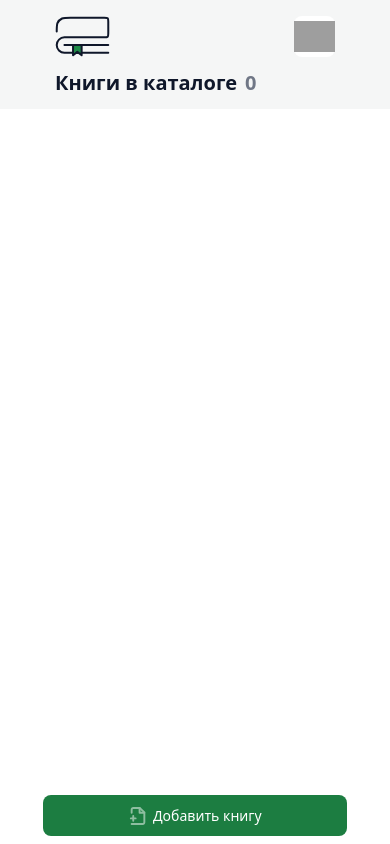
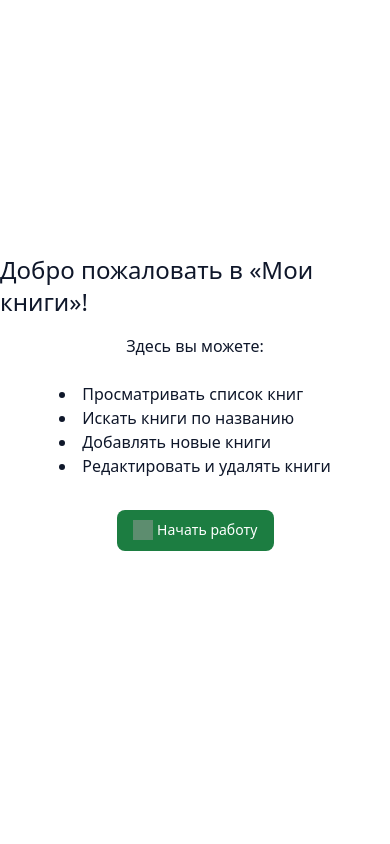
Before and after one commit to rykush/itmo_analytics, a Vue app: page /itmo_analytics/welcome in a window 390 px wide. Built offline with nearby package versions, Linux system fonts and the light colour scheme; grey boxes are pictures that could not be loaded.

Commit message:
update ym + fix

```diff
--- a/src/app/App.vue
+++ b/src/app/App.vue
@@ -1,121 +1,130 @@
 <script setup lang="ts">
 import AppButton from "@/shared/ui/AppButton.vue";
-  import {ref, computed, onMounted } from "vue";
+import { ref, computed, onMounted } from "vue";
+import { useRoute } from "vue-router";
 import AppDialog from "@/shared/ui/AppDialog.vue";
 import FormAdd from "@/features/add-book/formAdd.vue";
-  import BooksList from "@/pages/home/booksList.vue";
-  import { useBookStore} from "@/entities/book/bookStore.ts";
-  import { type bookData } from "@/entities/book/bookTypes.ts";
+import { useBookStore } from "@/entities/book/bookStore.ts";
 
-  const bookStore = useBookStore()
-  const dialogTarget = ref<InstanceType<typeof AppDialog>>()
-  const screenWidth = ref(window.innerWidth)
-  const isSearching = ref(false)
+const route = useRoute();
+const bookStore = useBookStore();
 
-  const showDialog = () => dialogTarget.value?.show()
-  const searchQuery = ref('');
+const dialogTarget = ref<InstanceType<typeof AppDialog>>();
+const screenWidth = ref(window.innerWidth);
+const isSearching = ref(false);
+
+const showDialog = () => dialogTarget.value?.show();
+
+const searchQuery = ref("");
+
+const isWelcomePage = computed(() => route.path === "/welcome");
 
 const truncatedSearchQuery = computed(() => {
   const maxLength = 20;
   return searchQuery.value.length > maxLength
-        ? searchQuery.value.slice(0, maxLength) + '...'
+    ? searchQuery.value.slice(0, maxLength) + "..."
     : searchQuery.value;
 });
 
-  const filteredBooks = computed(() => {
-    if (!searchQuery.value) {
-      return bookStore.books;
-    }
-
-    const query = searchQuery.value.toLowerCase();
-
-    return Object.fromEntries(
-        Object.entries(bookStore.books).filter(([, book]) => {
-          const typedBook = book as bookData;
-          return typedBook.name.toLowerCase().includes(query);
-        })
-    );
-  });
-
-  let lastWidth = window.innerWidth
+let lastWidth = window.innerWidth;
 
 const updateWidth = () => {
-    const newWidth = window.innerWidth
+  const newWidth = window.innerWidth;
   if (newWidth !== lastWidth) {
-      screenWidth.value = newWidth
-      lastWidth = newWidth
+    screenWidth.value = newWidth;
+    lastWidth = newWidth;
 
     if (screenWidth.value >= 320) {
-        isSearching.value = false
+      isSearching.value = false;
     }
   }
-  }
+};
 
 onMounted(() => {
-    bookStore.getBooks()
-    window.addEventListener('resize', updateWidth)
-    }
-  )
+  bookStore.getBooks();
+  window.addEventListener("resize", updateWidth);
+});
 </script>
 
 <template>
   <div class="h-screen w-full flex flex-col">
-    <div class="w-full py-4 flex flex-col items-center bg-layer">
+
+    <div
+      v-if="!isWelcomePage"
+      class="w-full py-4 flex flex-col items-center bg-layer"
+    >
       <div class="desktop:w-[944px] tablet:w-[624px] mobile:w-[424px] flex w-[280px] flex-col justify-center items-center">
+
         <div class="flex desktop:justify-center tablet:justify-center mobile:justify-center justify-between w-[280px] pb-4">
-          <img v-if="!isSearching"
+          <img
+            v-if="!isSearching"
             class="w-[55px] h-[41px]"
             src="../../public/logo.svg"
             alt="лого"
           />
-          <div v-if="screenWidth >= 480 || isSearching" class="relative desktop:ml-[25px] tablet:ml-[25px] mobile:ml-[17px] ">
+
+          <div
+            v-if="screenWidth >= 480 || isSearching"
+            class="relative desktop:ml-[25px] tablet:ml-[25px] mobile:ml-[17px]"
+          >
             <div class="absolute z-50 inset-y-0 left-0 pl-3 flex items-center">
-              <img v-if="screenWidth >= 480" class="text-accent" src="../shared/icons/search.svg" alt=""/>
-              <img v-if="isSearching"
+              <img v-if="screenWidth >= 480" src="../shared/icons/search.svg" />
+              <img
+                v-if="isSearching"
                 class="w-[20px] cursor-pointer"
                 src="../shared/icons/xModal.svg"
-                   alt="закрыть_поле_ввода"
-                   @click="isSearching = !isSearching" />
-            </div>
-            <input v-if="isSearching || screenWidth >= 480"
-                   class="relative z-0 desktop:w-[864px] tablet:w-[544px] mobile:w-[352px] w-[280px] h-[41px] pl-[36px]
-                          text-[14px] leading-6 rounded-lg font-Inter
-                          focus-visible:outline focus-visible:outline-green focus-visible:outline-2"
-                   :placeholder="screenWidth >= 480 ? 'Найти ту самую книгу' : ''"
-                   v-model="searchQuery"
+                @click="isSearching = false"
               />
             </div>
-          <button v-else-if="!isSearching"
-                  class="w-[41px] flex items-center justify-center bg-white rounded-lg cursor-pointer"
-                  @click="isSearching = !isSearching"
-          >
-            <img class="text-accent" src="../shared/icons/search.svg" alt=""/>
+
+            <input
+              v-model="searchQuery"
+              class="relative z-0 desktop:w-[864px] tablet:w-[544px] mobile:w-[352px] w-[280px] h-[41px] pl-[36px] text-[14px] leading-6 rounded-lg font-Inter focus-visible:outline focus-visible:outline-green focus-visible:outline-2"
+              placeholder="Найти книгу"
+            />
+          </div>
+
+          <button v-else @click="isSearching = true">
+            <img src="../shared/icons/search.svg" />
           </button>
         </div>
+
         <div class="flex justify-between w-full tablet:items-center">
-          <div class="flex items-start w-full justify-start">
-            <h1>Книги {{ searchQuery === '' ? 'в каталоге' : 'по запросу' }}</h1>
-            <h1 class="ml-2 text-accent">{{ searchQuery === '' ? bookStore.getBookCount() : '«' + truncatedSearchQuery + '»'}}</h1>
+          <div class="flex">
+            <h1>Книги в каталоге</h1>
+            <h1 class="ml-2 text-accent">
+              {{ bookStore.getBookCount() }}
+            </h1>
           </div>
-          <div class="min-w-[157px]" v-if="screenWidth >= 768">
-            <AppButton :isAdd="true" img-name="fileAdd" text="Добавить книгу" @click="showDialog"/>
+
+          <div v-if="screenWidth >= 768">
+            <div class="min-w-[157px]">
+              <AppButton
+                :isAdd="true"
+                img-name="fileAdd"
+                text="Добавить книгу"
+                @click="showDialog"
+              />
+            </div>
           </div>
         </div>
       </div>
     </div>
 
+    <div class="flex-1 overflow-y-auto flex flex-col items-center mt-4 mb-14">
       <router-view />
+    </div>
 
-    <div class="relative max-w-full overflow-y-auto w-full mt-4 desktop:mb-4 tablet:mb-4 mobile:mb-14 mb-14 flex flex-col items-center">
-      <div class="relative desktop:w-[944px] tablet:w-[624px] mobile:w-[424px] w-[280px] flex flex-col items-center">
-        <BooksList :filtered-books="filteredBooks"/>
-        <div v-if="searchQuery && Object.keys(filteredBooks).length === 0" class="w-full flex items-start">
-          <p class="text-[16px] text-accent leading-5">По вашему запросу ничего не найдено</p>
-        </div>
-      </div>
-      <div class="fixed mobile:w-[448px] w-[304px] bottom-2" v-if="screenWidth < 768">
-        <AppButton :isAdd="true" img-name="fileAdd" text="Добавить книгу" @click="showDialog"/>
-      </div>
+    <div
+      v-if="!isWelcomePage && screenWidth < 768"
+      class="fixed bottom-2 w-[304px]"
+    >
+      <AppButton
+        :isAdd="true"
+        img-name="fileAdd"
+        text="Добавить книгу"
+        @click="showDialog"
+      />
     </div>
 
     <AppDialog ref="dialogTarget">
@@ -126,6 +135,6 @@
 
 <style scoped>
 h1 {
-    @apply font-semibold text-xl leading-5
+  @apply font-semibold text-xl leading-5;
 }
 </style>
--- a/src/entities/book/bookStore.ts
+++ b/src/entities/book/bookStore.ts
@@ -30,9 +30,9 @@ export const useBookStore = defineStore('samples', () => {
     };
 
     const setBooks = () => {
-        localStorage.setItem('books', JSON.stringify(books.value))
+        localStorage.setItem('books', JSON.stringify(books.value));
         getBooks();
-    }
+    };
 
     const deleteBook = async (id: string) => {
         delete books.value[id];
--- /dev/null
+++ b/src/pages/home/Home.vue
@@ -0,0 +1,46 @@
+<script setup lang="ts">
+import { computed, ref } from "vue";
+import BooksList from "@/pages/home/booksList.vue";
+import { useBookStore } from "@/entities/book/bookStore";
+import { type bookData } from "@/entities/book/bookTypes";
+
+const bookStore = useBookStore();
+const searchQuery = ref('');
+
+const filteredBooks = computed(() => {
+  if (!searchQuery.value) return bookStore.books;
+
+  const query = searchQuery.value.toLowerCase();
+
+  return Object.fromEntries(
+    Object.entries(bookStore.books).filter(([, book]) => {
+      const typedBook = book as bookData;
+      return typedBook.name.toLowerCase().includes(query);
+    })
+  );
+});
+</script>
+
+<template>
+  <div class="relative max-w-full overflow-y-auto w-full flex flex-col items-center">
+
+    <div class="relative desktop:w-[944px] tablet:w-[624px] mobile:w-[424px] w-[280px] flex flex-col items-center">
+
+      <BooksList
+        :filtered-books="filteredBooks"
+        :search-query="searchQuery"
+      />
+
+      <div
+        v-if="searchQuery && Object.keys(filteredBooks).length === 0"
+        class="w-full flex items-start"
+      >
+        <p class="text-[16px] text-accent leading-5">
+          По вашему запросу ничего не найдено
+        </p>
+      </div>
+
+    </div>
+
+  </div>
+</template>
--- a/src/pages/home/booksList.vue
+++ b/src/pages/home/booksList.vue
@@ -8,6 +8,7 @@ import { useBookStore } from "@/entities/book/bookStore";
 const bookStore = useBookStore();
 
 defineProps<{
+  searchQuery: string;
   filteredBooks: Record<string, bookData>;
 }>();
 
@@ -52,14 +53,14 @@ const addToFavorite = (id: string) => {
         <div class="flex gap-2">
           <button @click="markAsRead(id)" class="w-8 h-8 flex items-center justify-center">
             <img
-              :src="book.isRead ? '../../src/shared/icons/readActive.svg' : '../../src/shared/icons/readInactive.svg'"
+              :src="book.isRead ? 'src/shared/icons/readActive.svg' : 'src/shared/icons/readInactive.svg'"
               :alt="book.isRead ? 'Прочитано' : 'Не прочитано'"
               class="w-5 h-5"
             />
           </button>
           <button @click="addToFavorite(id)" class="w-8 h-8 flex items-center justify-center">
             <img
-              :src="book.isFavorite ? '../../src/shared/icons/favoriteActive.svg' : '../../src/shared/icons/favoriteInactive.svg'"
+              :src="book.isFavorite ? 'src/shared/icons/favoriteActive.svg' : 'src/shared/icons/favoriteInactive.svg'"
               :alt="book.isFavorite ? 'В избранном' : 'Добавить в избранное'"
               class="w-5 h-5"
             />
--- a/src/pages/welcome/Welcome.vue
+++ b/src/pages/welcome/Welcome.vue
@@ -1,13 +1,23 @@
 <script setup lang="ts">
+import { useRouter } from 'vue-router';
+import { onMounted } from 'vue';
 import AppButton from "@/shared/ui/AppButton.vue";
+
+const router = useRouter();
 
 const continueToApp = () => {
   if ((window as any).ym) {
     (window as any).ym(108437493, 'reachGoal', 'welcome_page_continue');
   }
   localStorage.setItem('visited', 'true');
-  window.location.href = '/';
+  router.push('/');
 };
+
+onMounted(() => {
+  if ((window as any).ym) {
+    (window as any).ym(108437493, 'reachGoal', 'welcome_page_view');
+  }
+});
 </script>
 
 <template>
@@ -20,6 +30,8 @@ const continueToApp = () => {
       <li>Добавлять новые книги</li>
       <li>Редактировать и удалять книги</li>
     </ul>
-    <AppButton :isAdd="true" text="Начать работу" @btn-click="continueToApp" />
+    <div class="min-w-[157px]">
+      <AppButton :isAdd="true" text="Начать работу" @btn-click="continueToApp" />
+    </div>
   </div>
 </template>
--- a/src/router/index.ts
+++ b/src/router/index.ts
@@ -1,18 +1,30 @@
 import { createRouter, createWebHistory } from 'vue-router';
 import type { RouteLocationNormalized } from 'vue-router';
-import BooksList from '@/pages/home/booksList.vue';
 import FormAdd from '@/features/add-book/formAdd.vue';
 import FormEdit from '@/features/edit-book/formEdit.vue';
 import Welcome from '@/pages/welcome/Welcome.vue';
+import Home from '@/pages/home/Home.vue';
 
 const router = createRouter({
-  history: createWebHistory(),
+  history: createWebHistory('/itmo_analytics/'),
   routes: [
-    { path: '/', component: BooksList },
+    { path: '/', component: Home },
+    { path: '/welcome', component: Welcome },
     { path: '/add', component: FormAdd },
-    { path: '/edit/:id', component: FormEdit },
-    { path: '/welcome', component: Welcome }
+    { path: '/edit/:id', component: FormEdit }
   ]
+});
+
+router.beforeEach((to, from, next) => {
+  console.log('GUARD WORKS →', to.path);
+
+  const isFirstVisit = !localStorage.getItem('visited');
+
+  if (isFirstVisit && to.path !== '/welcome') {
+    return next('/welcome');
+  }
+
+  next();
 });
 
 router.afterEach((to: RouteLocationNormalized, from: RouteLocationNormalized) => {
```
Also changed, not shown: src/app/main.ts (+22 -7 lines), src/features/add-book/formAdd.vue (+9 -0 lines). Lines whose indentation alone changed are shown as unchanged.
